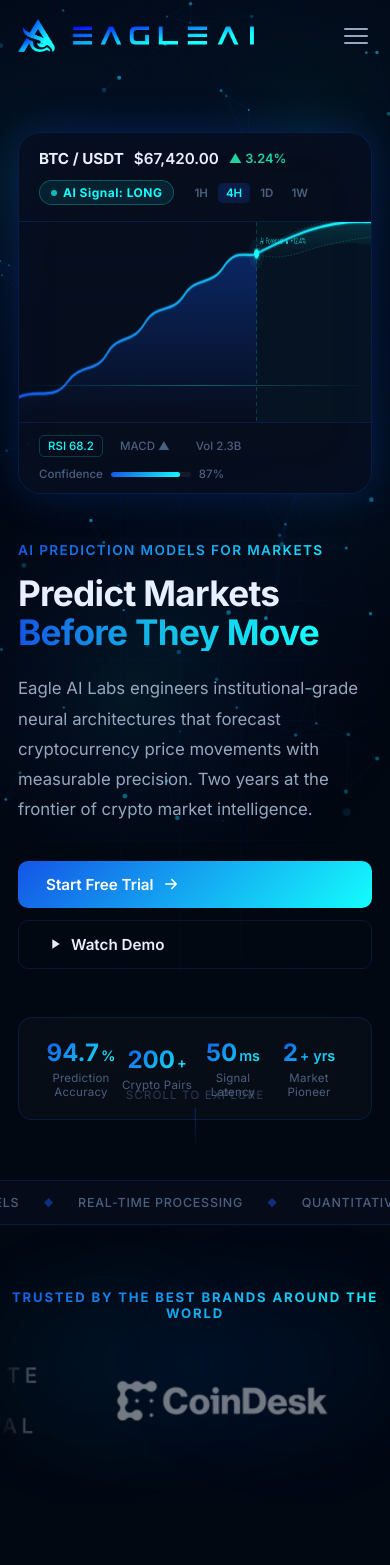
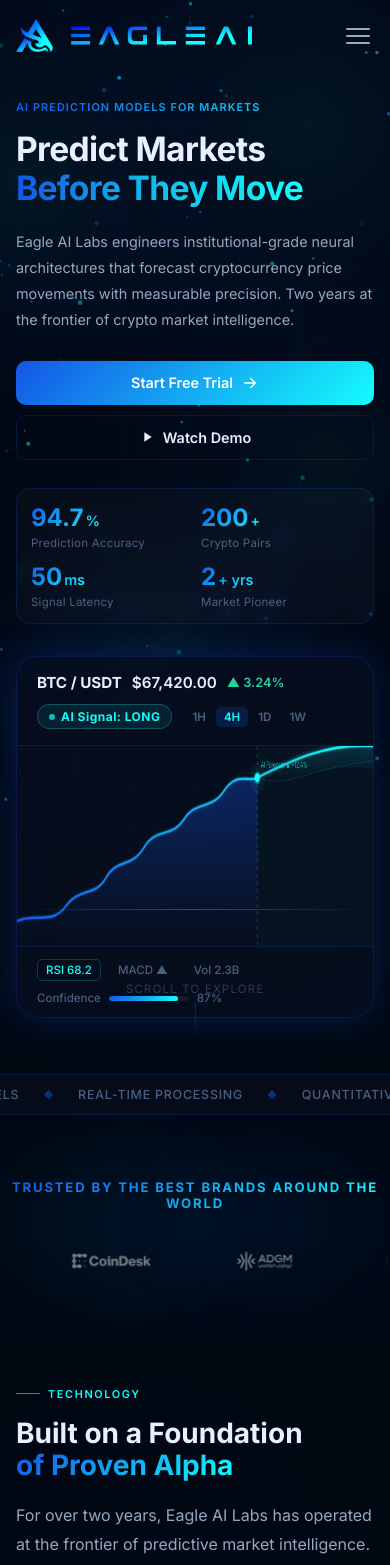
Before and after one commit to Jambo7/eagle-site, a Next.js app: page / in a window 390 px wide. Shown: the top 1565 px of the page. Built offline with nearby package versions, Linux system fonts and the light colour scheme.

Commit message:
mobile optimise

```diff
--- a/app/globals.css
+++ b/app/globals.css
@@ -1287,13 +1287,25 @@
   .footer-links { grid-template-columns: repeat(2, 1fr); }
 }
 @media (max-width: 900px) {
-  #hero { grid-template-columns: 1fr; gap: 48px; padding-bottom: 60px; }
-  .hero-chart { order: -1; }
+  #hero { grid-template-columns: 1fr; gap: 32px; padding: 100px var(--pad-x) 56px; }
   .chart-card { transform: none !important; }
   .tech-layout { grid-template-columns: 1fr; gap: 48px; }
   .neural-wrap { max-width: 100%; }
   .steps-wrap { grid-template-columns: 1fr; gap: 32px; }
   .steps-wrap::before { display: none; }
+  /* Section vertical rhythm on mobile */
+  .section-wrap { padding-top: 64px; padding-bottom: 64px; }
+  .hero-title { font-size: clamp(2.4rem, 7vw, 3.4rem); }
+  .hero-sub { font-size: 0.95rem; }
+  /* Trust/logos carousel */
+  .trust-section { padding: 48px 0; }
+  /* Feature cards 1-col */
+  .features-grid { gap: 14px; }
+  .feat-card { padding: 22px 20px; }
+  /* Process steps */
+  .step-card { padding: 24px 20px; }
+  /* CTA section */
+  .cta-section .section-wrap { padding-top: 64px; padding-bottom: 64px; }
 }
 @media (max-width: 768px) {
   .nav-links, .nav-actions { display: none; }
@@ -1301,28 +1313,44 @@
   .features-grid { grid-template-columns: 1fr; }
   .platform-ui { flex-direction: column; }
   .pui-sidebar { width: 100%; flex-direction: row; align-items: center; flex-wrap: wrap; padding: 12px 16px; border-right: none; border-bottom: 1px solid var(--border); }
-  .pui-logo { border-bottom: none; padding: 0; margin: 0; }
+  .pui-logo { border-bottom: none; padding: 4px 8px; margin: 0; overflow: visible; }
+  .pui-logo-img { transform: scale(1.1); }
   .pui-nav { flex-direction: row; padding: 0; }
   .pui-status { border-top: none; margin: 0; padding: 0; }
   .ann-tl, .ann-br { display: none; }
-  .hero-metrics { flex-wrap: wrap; }
+  .hero-metrics { flex-wrap: wrap; gap: 12px; padding: 16px 18px; }
   .hm-sep { display: none; }
+  .hm-item { flex: none; min-width: calc(50% - 6px); text-align: left; }
   .footer-links { grid-template-columns: repeat(2, 1fr); }
   .ps-row { grid-template-columns: 80px 52px 52px 1fr; }
   .ps-time { display: none; }
-  .footer-bottom { flex-direction: column; align-items: flex-start; }
+  .footer-bottom { flex-direction: column; align-items: flex-start; gap: 12px; }
+  /* Marquee slightly smaller */
+  .marquee-wrap { font-size: 0.75rem; padding: 12px 0; }
+  /* Platform section */
+  .platform-section .section-wrap { padding-top: 56px; padding-bottom: 56px; }
+  /* Trust section partner logos */
+  .partner-logo { height: 36px; }
 }
 @media (max-width: 480px) {
-  :root { --pad-x: 18px; }
-  .hero-title { font-size: 2.2rem; }
-  .cta-title { font-size: 2rem; }
-  .section-title { font-size: 1.8rem; }
-  .hero-btns { flex-direction: column; }
-  .cta-btns { flex-direction: column; align-items: center; }
-  .tech-stats-grid { grid-template-columns: 1fr; }
+  :root { --pad-x: 16px; }
+  .hero-title { font-size: 2.1rem; line-height: 1.15; }
+  .hero-eyebrow { font-size: 0.68rem; }
+  .hero-sub { font-size: 0.9rem; margin-bottom: 28px; }
+  .hero-btns { flex-direction: column; gap: 10px; margin-bottom: 28px; }
+  .btn-lg { padding: 13px 22px; font-size: 0.9rem; width: 100%; justify-content: center; }
+  .cta-title { font-size: 1.9rem; }
+  .section-title { font-size: 1.75rem; }
+  .section-eyebrow { font-size: 0.68rem; }
+  .cta-btns { flex-direction: column; align-items: stretch; }
+  .cta-btns .btn { justify-content: center; }
+  .tech-stats-grid { grid-template-columns: 1fr 1fr; }
   .footer-links { grid-template-columns: 1fr 1fr; }
   .pui-model-stats { flex-direction: column; }
   .pms-item { border-right: none; border-bottom: 1px solid var(--border); }
+  /* Tighter section spacing on small phones */
+  .section-wrap { padding-top: 52px; padding-bottom: 52px; }
+  .hero-metrics { padding: 14px 14px; }
 }
 
 /* ══════════════════════════════════════════
```
